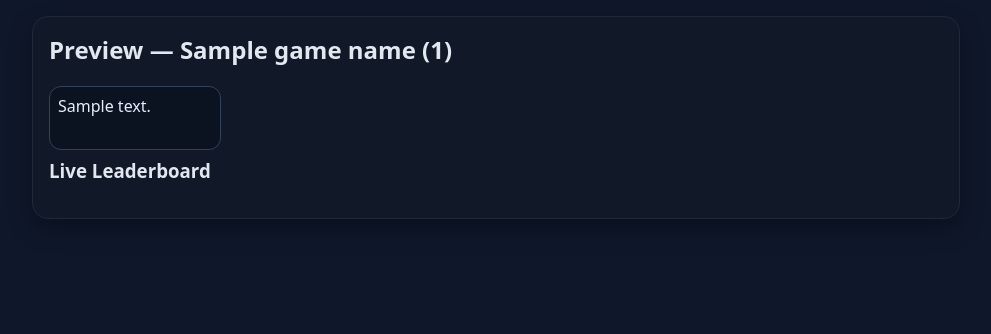
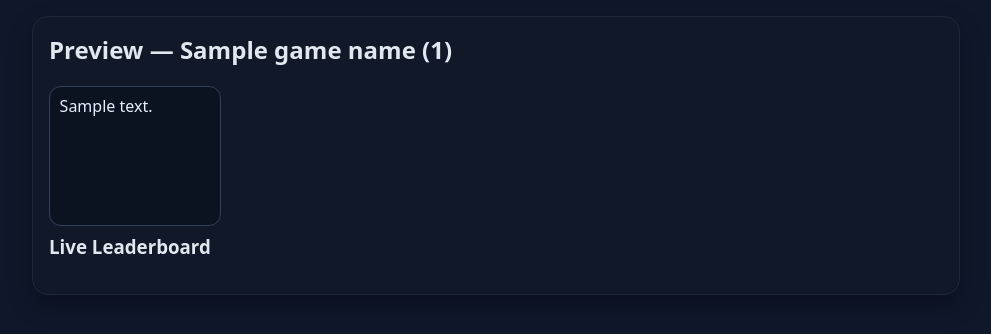
Before and after one commit to KTRosario/HumanBingoSMUC, a Flask app: template templates/preview.html in a window 1280 px wide. Shown: the top 334 px of the page, without its empty margins (144-1135 px from the left). Run offline with Flask 3, Linux system fonts and the light colour scheme; data comes from the database, SQL or seed files in the repository; the template is opened without the code that fills it: most values are stand-ins (such as "Sample title", 1, 10 or a date in 2020); data that the repository does not hold is empty; some libraries are stand-ins or nearby versions.

Commit message:
added same size boxes and changed text wrapping

```diff
--- a/static/style.css
+++ b/static/style.css
@@ -9,20 +9,40 @@ button{padding:.7rem 1rem;border-radius:12px;border:1px solid #334155;background
 button:hover{filter:brightness(1.05)}
 button.danger{background:#ef4444;color:#111827;border-color:#7f1d1d}
 .hint{opacity:.8;font-size:.9rem}
+.instructions{background:#0b1220;border:1px dashed #334155;border-radius:12px;padding:.5rem .75rem;margin:.25rem 0 .75rem 0}
 .hidden{display:none}
 .notice{padding:.75rem;border-radius:10px;font-weight:600}
 .notice.success{background:#065f46;color:#ecfdf5}
 
+/* Grid */
 .grid{display:grid;grid-template-columns:repeat(3,1fr);gap:8px;margin:.5rem 0}
 @media(min-width:600px){.grid{grid-template-columns:repeat(5,1fr)}}
 
-/* Bingo cells are buttons: override default button palette for readability */
-button.cell{min-height:64px;background:#0b1220;border:1px solid #31425c;border-radius:12px;padding:.5rem;text-align:left;color:#e5eefc}
+/* Equal-sized bingo cells */
+button.cell,
+.cell.preview{
+  height: 110px;              /* consistent height on phones */
+  background:#0b1220;
+  border:1px solid #31425c;
+  border-radius:12px;
+  padding:.6rem .6rem;
+  text-align:left;
+  color:#e5eefc;
+  display:flex;
+  align-items:flex-start;     /* text starts at top */
+  justify-content:flex-start; /* left align */
+  white-space: normal;
+  overflow-wrap: anywhere;    /* wrap long words */
+  word-break: break-word;
+  line-height: 1.2;
+  overflow: hidden;           /* prevent spill outside */
+}
+@media(min-width:800px){
+  button.cell, .cell.preview { height: 140px; }
+}
+
 button.cell:focus{outline:2px solid #38bdf8;outline-offset:2px}
-button.cell.done{opacity:.9;text-decoration:line-through;color:#a5b4fc}
-
-/* Read-only preview cells */
-.cell.preview{min-height:64px;background:#0b1220;border:1px solid #31425c;border-radius:12px;padding:.5rem;text-align:left;color:#e5eefc}
+button.cell.done{opacity:.95;text-decoration:line-through;color:#a5b4fc}
 
 /* Admin tables */
 .table{width:100%;border-collapse:collapse}
--- a/templates/index.html
+++ b/templates/index.html
@@ -13,6 +13,7 @@
   </div>
 
   <div id="board" class="hidden">
+    <p class="instructions">Click on each box and enter the name of your classmates that matches the prompt. Once you complete all prompts, shout “Bingo!”</p>
     <div id="grid" class="grid"></div>
     <div id="doneBanner" class="hidden notice success">
       Card complete — great job!
@@ -55,6 +56,7 @@
       const b = document.createElement("button");
       b.className = "cell";
       b.textContent = pr.text;
+      b.title = pr.text; // tooltip on long prompts
       b.onclick = () => {
         let partner = prompt('Who did you meet for:\n\n' + pr.text + '\n\nEnter their name:');
         if (partner === null) return; // cancelled
--- a/templates/preview.html
+++ b/templates/preview.html
@@ -20,6 +20,7 @@
     const d = document.createElement('div');
     d.className = 'cell preview';
     d.textContent = pr.text;
+    d.title = pr.text;
     grid.appendChild(d);
   });
 
```
